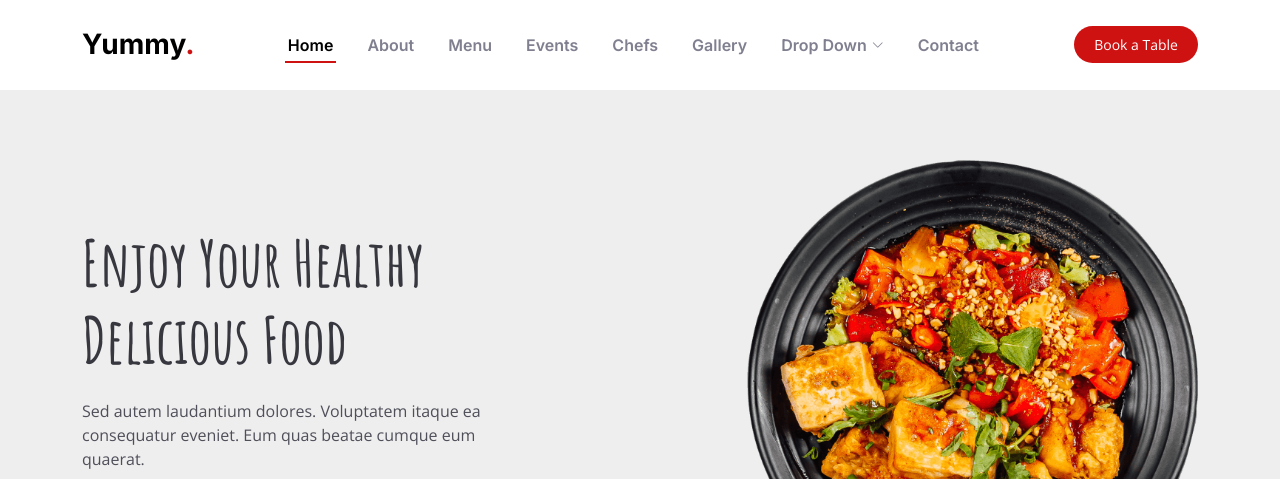
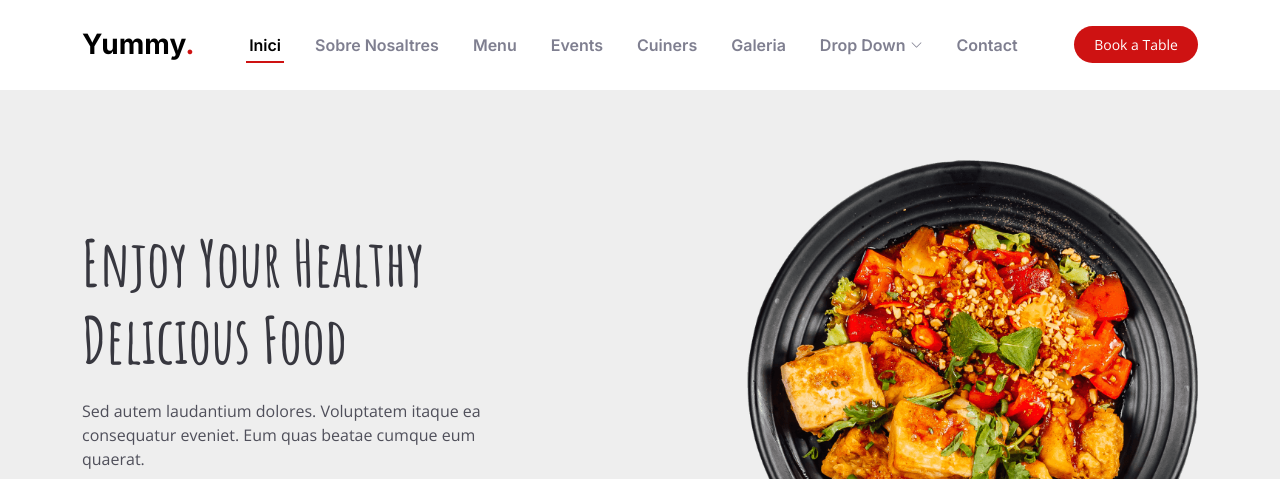
Before and after one commit to aaazbi/aaazbi.github.io, a plain HTML site: page index.html in a window 1280 px wide. Shown: the top 479 px of the page. Drawn offline with nearby package versions, Linux system fonts and the light colour scheme.

Commit message:
Update index.html

```diff
--- a/index.html
+++ b/index.html
@@ -51,12 +51,12 @@
 
       <nav id="navbar" class="navbar">
         <ul>
-          <li><a href="#hero">Home</a></li>
-          <li><a href="#about">About</a></li>
+          <li><a href="#hero">Inici</a></li>
+          <li><a href="#about">Sobre Nosaltres</a></li>
           <li><a href="#menu">Menu</a></li>
           <li><a href="#events">Events</a></li>
-          <li><a href="#chefs">Chefs</a></li>
-          <li><a href="#gallery">Gallery</a></li>
+          <li><a href="#chefs">Cuiners</a></li>
+          <li><a href="#gallery">Galeria</a></li>
           <li class="dropdown"><a href="#"><span>Drop Down</span> <i class="bi bi-chevron-down dropdown-indicator"></i></a>
             <ul>
               <li><a href="#">Drop Down 1</a></li>
```
